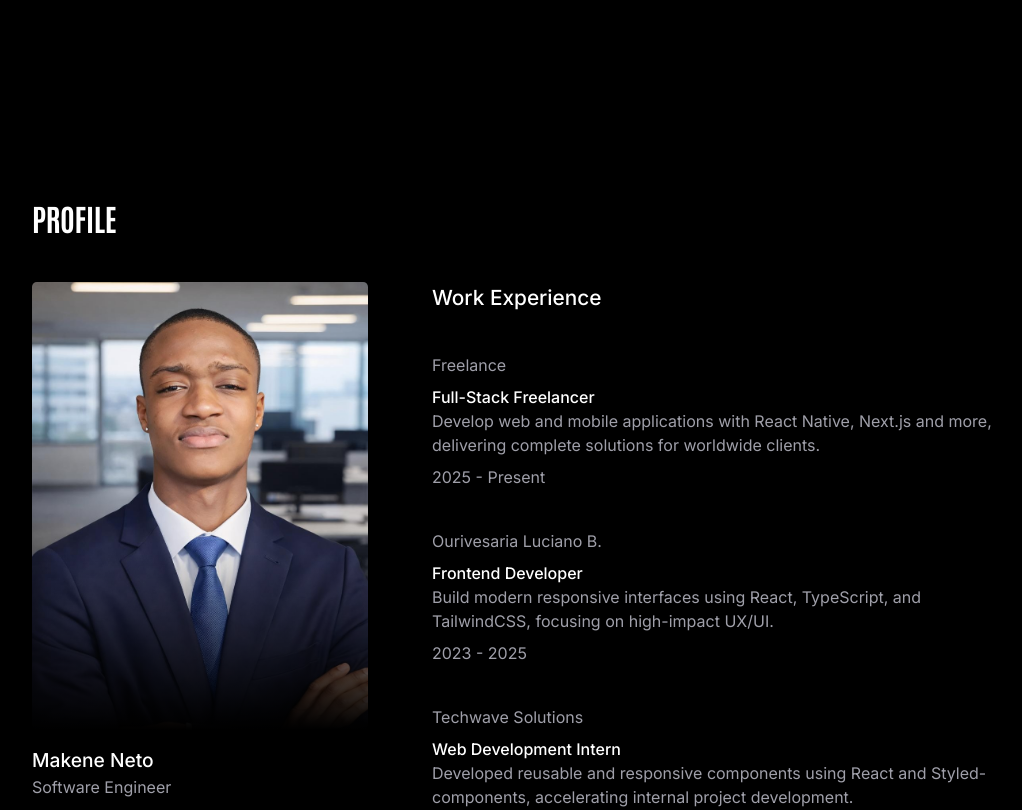
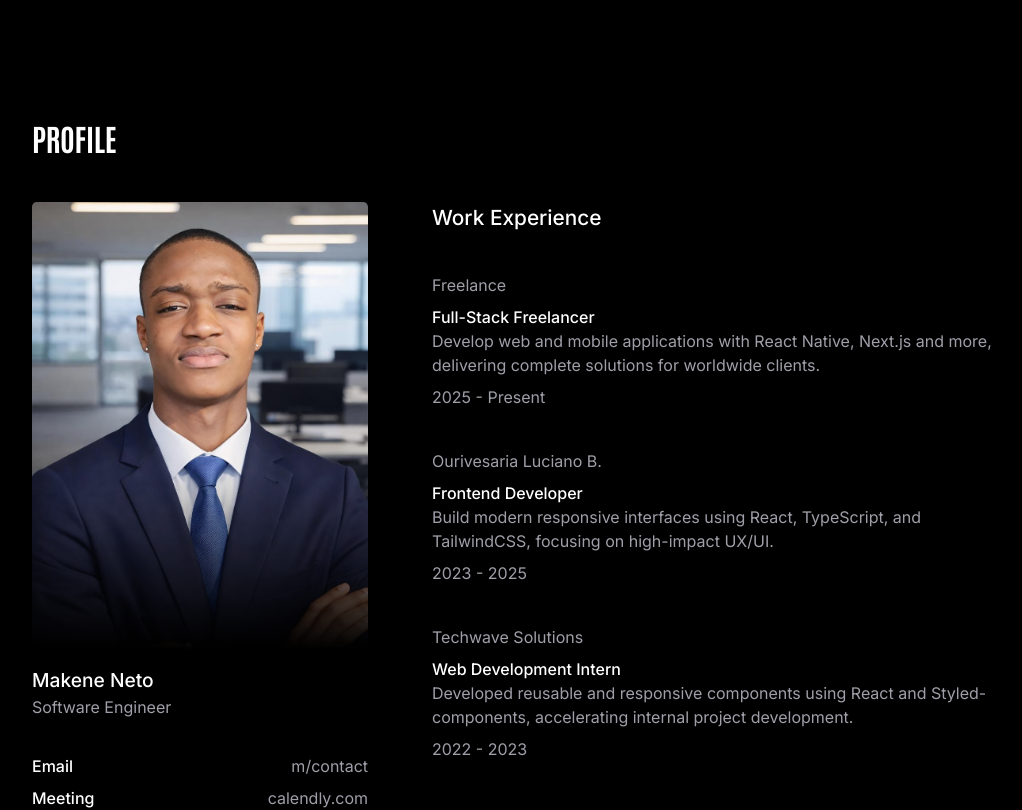
Before and after one commit to makeneto/makenedev, a React (Vite) app: page /about in a window 1280 px wide. Shown: the part 500-1310 px from the top of the page, without its empty margins (128-1150 px from the left). Built offline with nearby package versions, Linux system fonts and the light colour scheme; a web font is replaced by a local one.

Commit message:
refactor: remove useless classname

```diff
--- a/src/components/about/WorkExperience.tsx
+++ b/src/components/about/WorkExperience.tsx
@@ -4,7 +4,7 @@ import Profile from "./Profile"
 
 export default function WorkExperience() {
   return (
-    <section className="experience-section">
+    <section>
       <ShowcaseHeader title="Profile" />
       <section className="work-experience">
         <Profile />
```
